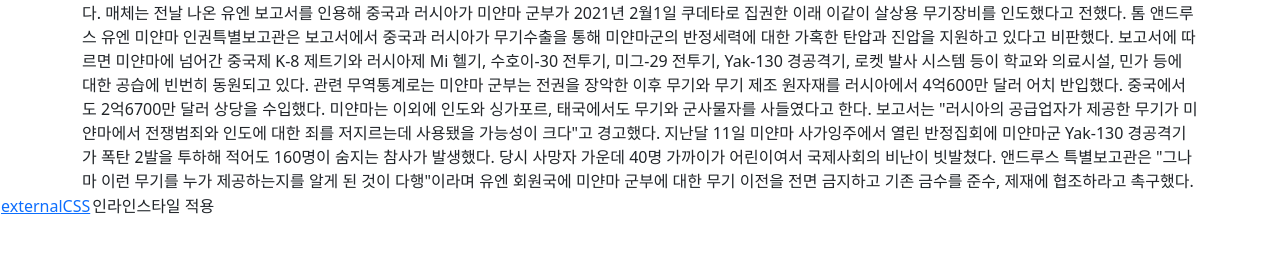
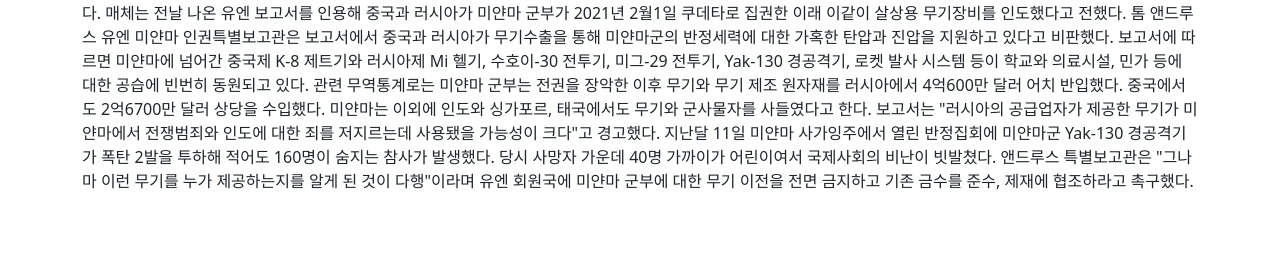
Before and after one commit to angelamyungjoosong/study_publishings, a plain HTML site: page docs/bootstraps/index.html in a window 1280 px wide. Shown: the part 79-332 px from the top of the page. Drawn offline with nearby package versions, Linux system fonts and the light colour scheme.

Commit message:
인덱스 올립니다

```diff
--- a/docs/bootstraps/index.html
+++ b/docs/bootstraps/index.html
@@ -29,14 +29,5 @@
         당시 사망자 가운데 40명 가까이가 어린이여서 국제사회의 비난이 빗발쳤다.
 
         앤드루스 특별보고관은 "그나마 이런 무기를 누가 제공하는지를 알게 된 것이 다행"이라며 유엔 회원국에 미얀마 군부에 대한 무기 이전을 전면 금지하고 기존 금수를 준수, 제재에 협조하라고 촉구했다.</div></div>
-    <div>
-        <table>
-            <tr>
-                <td><a href="./cases.html/myfirstbootstrap.html">externalCSS</a></td>
-                <td>인라인스타일 적용</td>
-            </tr>
-        </table>
-    </div>
 </body>
-
 </html>
```
Also changed, not shown: docs/index.html (+7 -0 lines).
